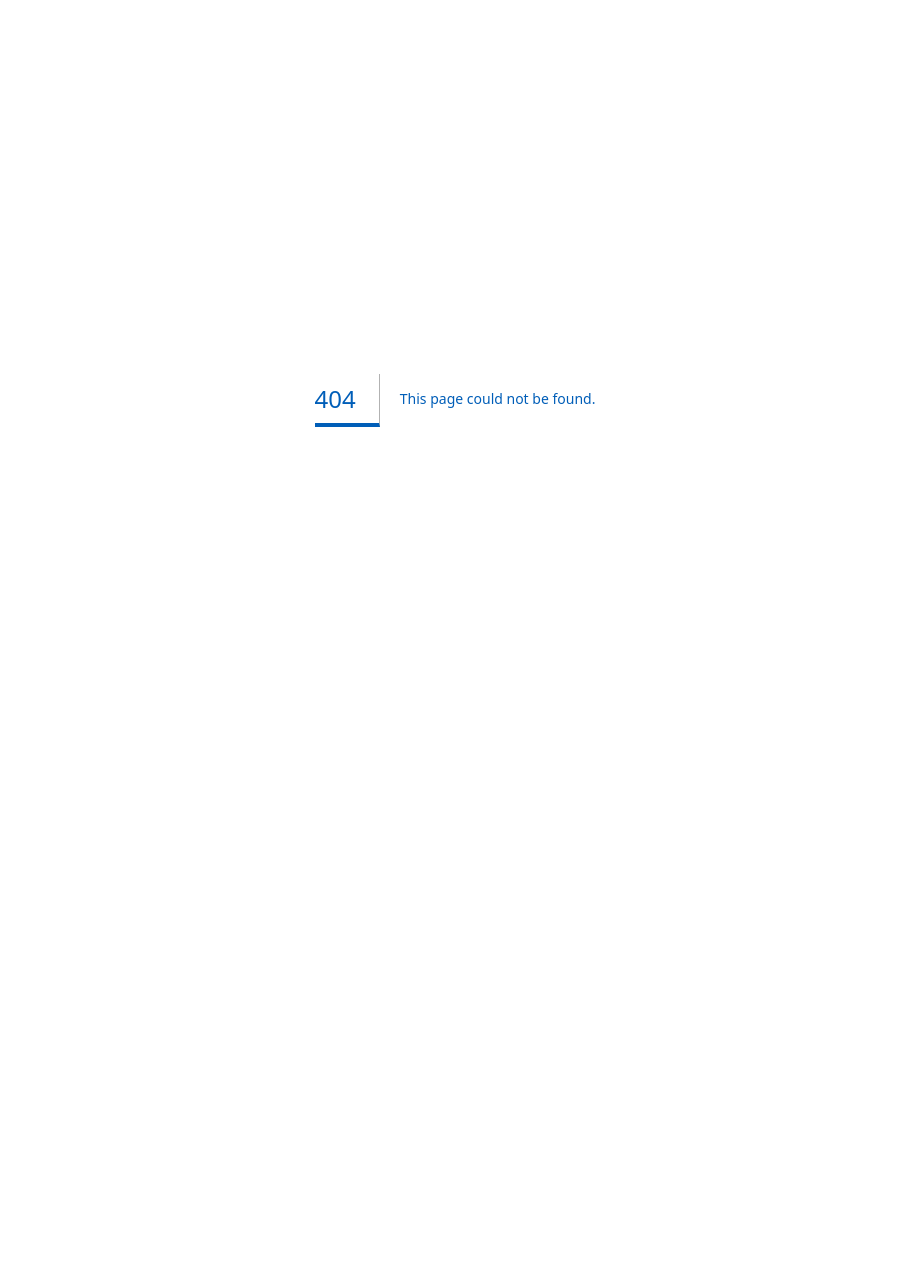
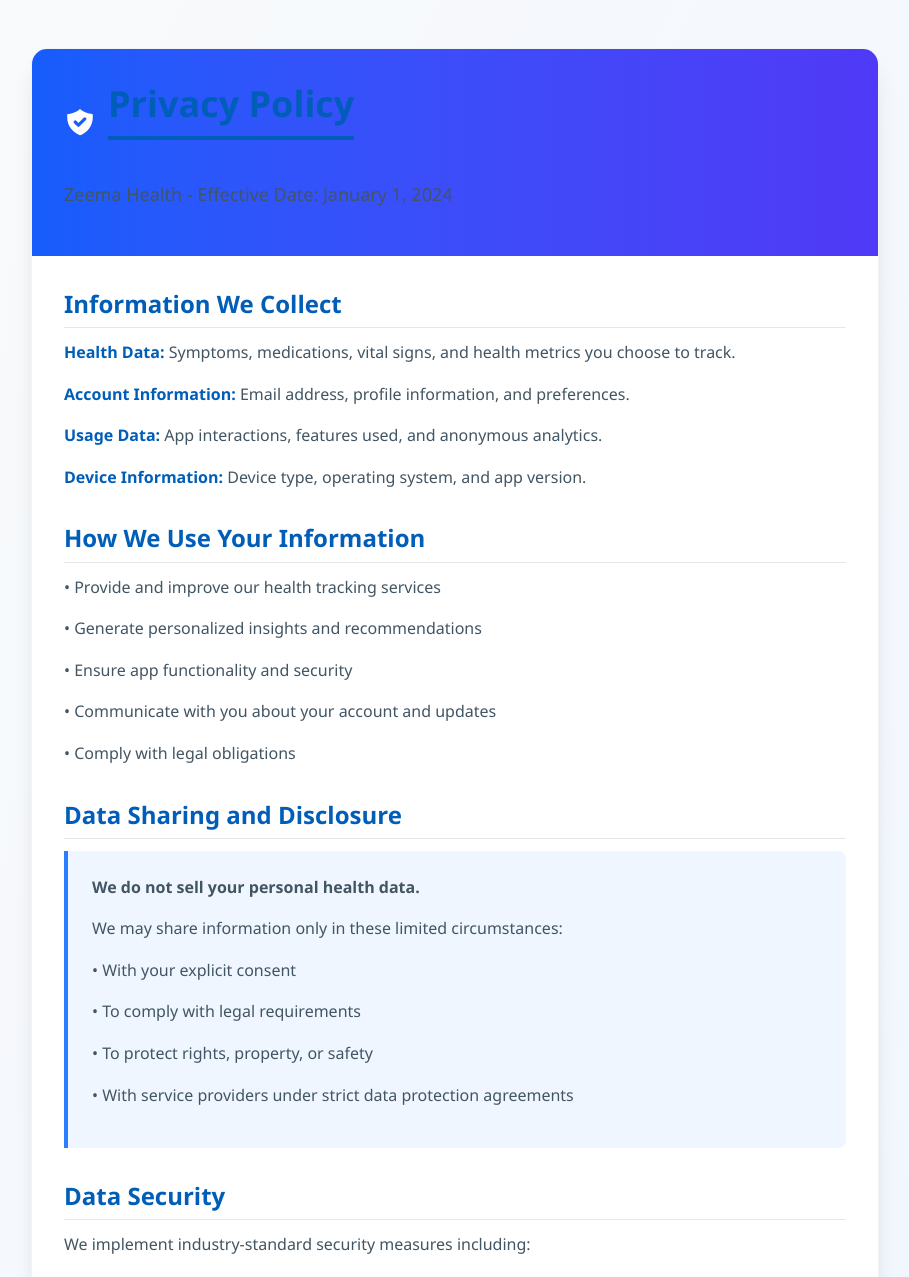
Before and after one commit to izhaan-s/zeema_page, a Next.js app in the folder zeema/: page /policy in a window 1280 px wide. Before the commit this address had no page. Shown: the top 1277 px of the page, without its empty margins (185-1094 px from the left). Before the commit the page ends 800 px from the top, so only its background shows below. Built offline with nearby package versions, Linux system fonts and the light colour scheme.

Commit message:
policy page

```diff
--- /dev/null
+++ b/zeema/src/app/policy/page.tsx
@@ -0,0 +1,147 @@
+export default function PrivacyPolicy() {
+  return (
+    <div className="min-h-screen bg-gradient-to-br from-gray-50 to-blue-50">
+      <div className="max-w-4xl mx-auto px-6 py-12">
+        {/* Header */}
+        <div className="bg-white rounded-2xl shadow-xl border border-gray-100 overflow-hidden">
+          <div className="bg-gradient-to-r from-blue-600 to-indigo-600 px-8 py-8 text-white">
+            <div className="flex items-center mb-4">
+              <svg className="w-8 h-8 mr-3" fill="currentColor" viewBox="0 0 20 20">
+                <path fillRule="evenodd" d="M2.166 4.999A11.954 11.954 0 0010 1.944 11.954 11.954 0 0017.834 5c.11.65.166 1.32.166 2.001 0 5.225-3.34 9.67-8 11.317C5.34 16.67 2 12.225 2 7c0-.682.057-1.35.166-2.001zm11.541 3.708a1 1 0 00-1.414-1.414L9 10.586 7.707 9.293a1 1 0 00-1.414 1.414l2 2a1 1 0 001.414 0l4-4z" clipRule="evenodd" />
+              </svg>
+              <h1 className="text-4xl font-bold">Privacy Policy</h1>
+            </div>
+            <p className="text-blue-100 text-lg">
+              Zeema Health - Effective Date: January 1, 2024
+            </p>
+          </div>
+
+          {/* Content */}
+          <div className="px-8 py-8">
+            <div className="prose max-w-none">
+
+              <section className="mb-8">
+                <h2 className="text-2xl font-semibold text-gray-800 mb-4 border-b border-gray-200 pb-2">
+                  Information We Collect
+                </h2>
+                <div className="space-y-4 text-gray-700">
+                  <p><strong>Health Data:</strong> Symptoms, medications, vital signs, and health metrics you choose to track.</p>
+                  <p><strong>Account Information:</strong> Email address, profile information, and preferences.</p>
+                  <p><strong>Usage Data:</strong> App interactions, features used, and anonymous analytics.</p>
+                  <p><strong>Device Information:</strong> Device type, operating system, and app version.</p>
+                </div>
+              </section>
+
+              <section className="mb-8">
+                <h2 className="text-2xl font-semibold text-gray-800 mb-4 border-b border-gray-200 pb-2">
+                  How We Use Your Information
+                </h2>
+                <div className="space-y-4 text-gray-700">
+                  <p>• Provide and improve our health tracking services</p>
+                  <p>• Generate personalized insights and recommendations</p>
+                  <p>• Ensure app functionality and security</p>
+                  <p>• Communicate with you about your account and updates</p>
+                  <p>• Comply with legal obligations</p>
+                </div>
+              </section>
+
+              <section className="mb-8">
+                <h2 className="text-2xl font-semibold text-gray-800 mb-4 border-b border-gray-200 pb-2">
+                  Data Sharing and Disclosure
+                </h2>
+                <div className="bg-blue-50 border-l-4 border-blue-500 p-6 rounded-r-lg">
+                  <p className="text-blue-800 font-semibold mb-2">We do not sell your personal health data.</p>
+                  <div className="text-gray-700 space-y-2">
+                    <p>We may share information only in these limited circumstances:</p>
+                    <p>• With your explicit consent</p>
+                    <p>• To comply with legal requirements</p>
+                    <p>• To protect rights, property, or safety</p>
+                    <p>• With service providers under strict data protection agreements</p>
+                  </div>
+                </div>
+              </section>
+
+              <section className="mb-8">
+                <h2 className="text-2xl font-semibold text-gray-800 mb-4 border-b border-gray-200 pb-2">
+                  Data Security
+                </h2>
+                <div className="text-gray-700 space-y-4">
+                  <p>We implement industry-standard security measures including:</p>
+                  <p>• End-to-end encryption for sensitive health data</p>
+                  <p>• Secure data transmission (TLS/SSL)</p>
+                  <p>• Regular security audits and monitoring</p>
+                  <p>• Limited access controls and employee training</p>
+                </div>
+              </section>
+
+              <section className="mb-8">
+                <h2 className="text-2xl font-semibold text-gray-800 mb-4 border-b border-gray-200 pb-2">
+                  Your Rights and Choices
+                </h2>
+                <div className="text-gray-700 space-y-4">
+                  <p><strong>Access:</strong> Request a copy of your personal data</p>
+                  <p><strong>Correction:</strong> Update or correct inaccurate information</p>
+                  <p><strong>Deletion:</strong> Request deletion of your account and data</p>
+                  <p><strong>Portability:</strong> Export your health data in a standard format</p>
+                  <p><strong>Opt-out:</strong> Disable analytics and non-essential data collection</p>
+                </div>
+              </section>
+
+              <section className="mb-8">
+                <h2 className="text-2xl font-semibold text-gray-800 mb-4 border-b border-gray-200 pb-2">
+                  Children's Privacy
+                </h2>
+                <div className="text-gray-700">
+                  <p>Zeema Health is not intended for children under 13. We do not knowingly collect personal information from children under 13. If you believe we have collected such information, please contact us immediately.</p>
+                </div>
+              </section>
+
+              <section className="mb-8">
+                <h2 className="text-2xl font-semibold text-gray-800 mb-4 border-b border-gray-200 pb-2">
+                  International Data Transfers
+                </h2>
+                <div className="text-gray-700">
+                  <p>Your information may be processed in countries other than your own. We ensure appropriate safeguards are in place to protect your data in accordance with this privacy policy.</p>
+                </div>
+              </section>
+
+              <section className="mb-8">
+                <h2 className="text-2xl font-semibold text-gray-800 mb-4 border-b border-gray-200 pb-2">
+                  Changes to This Policy
+                </h2>
+                <div className="text-gray-700">
+                  <p>We may update this privacy policy from time to time. We will notify you of any material changes through the app or email. Your continued use constitutes acceptance of the updated policy.</p>
+                </div>
+              </section>
+
+              {/* Contact Section */}
+              <section className="bg-gradient-to-r from-green-50 to-blue-50 rounded-xl p-6 border border-green-200">
+                <h2 className="text-2xl font-semibold text-gray-800 mb-4 flex items-center">
+                  <svg className="w-6 h-6 mr-2 text-green-600" fill="currentColor" viewBox="0 0 20 20">
+                    <path d="M2.003 5.884L10 9.882l7.997-3.998A2 2 0 0016 4H4a2 2 0 00-1.997 1.884z" />
+                    <path d="M18 8.118l-8 4-8-4V14a2 2 0 002 2h12a2 2 0 002-2V8.118z" />
+                  </svg>
+                  Contact Us
+                </h2>
+                <div className="text-gray-700">
+                  <p className="mb-4">If you have any questions about this privacy policy or our data practices, please contact us:</p>
+                  <div className="space-y-2">
+                    <p><strong>Email:</strong> <a href="mailto:privacy@zeema.app" className="text-blue-600 hover:text-blue-700 underline">privacy@zeema.app</a></p>
+                    <p><strong>Support:</strong> <a href="mailto:support@zeema.app" className="text-blue-600 hover:text-blue-700 underline">support@zeema.app</a></p>
+                  </div>
+                </div>
+              </section>
+
+            </div>
+          </div>
+        </div>
+
+        {/* Footer */}
+        <div className="text-center mt-8 text-gray-500 text-sm">
+          <p>© 2024 Zeema Health. All rights reserved.</p>
+          <p className="mt-2">Last updated: January 1, 2024</p>
+        </div>
+      </div>
+    </div>
+  );
+}
```
